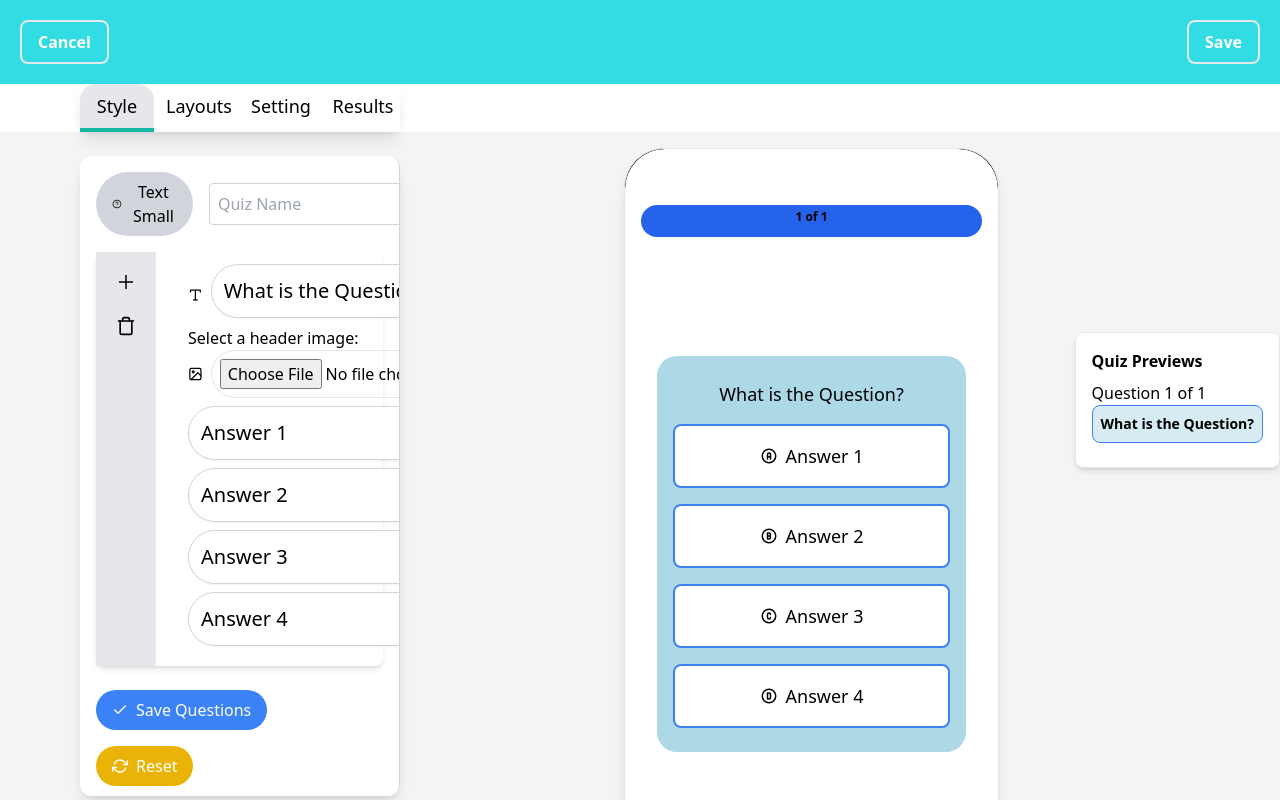
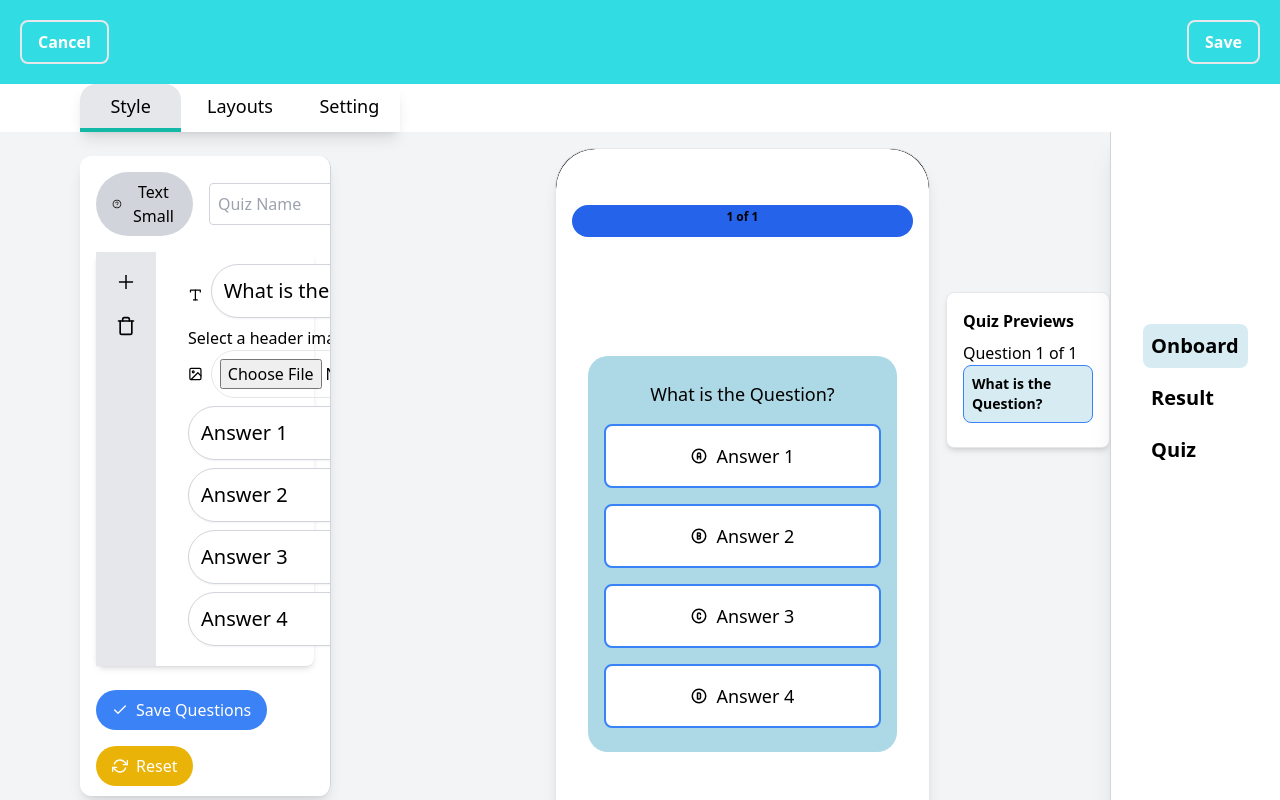
Before and after one commit to Manishsaily/visionVerse-Project, a Next.js app: page /setting in a window 1280 px wide. Shown: the top 800 px of the page. Built offline with nearby package versions, Linux system fonts and the light colour scheme.

Commit message:
added the right side nav

```diff
--- a/src/app/components/NavBar.jsx
+++ b/src/app/components/NavBar.jsx
@@ -14,10 +14,6 @@ const tabsData = [
   {
     label: "Setting",
     links: "/setting",
-  },
-  {
-    label: "Results",
-    links: "/result",
   },
 ];
 
--- /dev/null
+++ b/src/app/components/RightBar.jsx
@@ -0,0 +1,48 @@
+import Link from "next/link";
+import { useState } from "react";
+
+const NavbarItem = ({ label, href, isActive, onClick }) => {
+  return (
+    <div
+      className={`p-2 rounded-lg mb-2 cursor-pointer hover:shadow-lg ${
+        isActive ? "border-blue-500" : "border-gray-300"
+      }`}
+      onClick={onClick}
+      style={{
+        backgroundColor: isActive
+          ? "rgba(173, 216, 230, 0.5)"
+          : "rgba(255, 255, 255, 0.9)", // Highlight background for active
+      }}
+    >
+      <Link href={href}>
+        <div className="text-xl font-semibold">{label}</div>
+      </Link>
+    </div>
+  );
+};
+
+export const RightNavbar = () => {
+  const [activeIndex, setActiveIndex] = useState(0); // Track active navbar item
+
+  const navItems = [
+    { label: "Onboard", href: "" },
+    { label: "Result", href: "/result" },
+    { label: "Quiz", href: "/style" },
+  ];
+
+  return (
+    <div className="mt-40 h-1/4 p-4 rounded-lg">
+      <div className="flex flex-col">
+        {navItems.map((item, index) => (
+          <NavbarItem
+            key={index}
+            label={item.label}
+            href={item.href}
+            isActive={activeIndex === index} // Highlight active item
+            onClick={() => setActiveIndex(index)} // Set active item on click
+          />
+        ))}
+      </div>
+    </div>
+  );
+};
--- a/src/app/result/page.jsx
+++ b/src/app/result/page.jsx
@@ -3,6 +3,7 @@
 import { useState } from "react";
 import ResultManager from "../components/ResultManager";
 import ResultTemplate from "../components/ResultTemplate";
+import { RightNavbar } from "../components/RightBar";
 
 export default function ResultPage() {
   const [results, setResults] = useState([
@@ -136,7 +137,7 @@ export default function ResultPage() {
       </div>
 
       {/* Template Preview */}
-      <div className="flex ml-52 p-4">
+      <div className="ml-52 p-4">
         {results.map((result, index) => (
           <ResultTemplate
             key={index}
@@ -152,6 +153,9 @@ export default function ResultPage() {
           />
         ))}
       </div>
+      <div className="w-1/6 p-4 ml-auto bg-white border-l border-gray-300 shadow-xl">
+        <RightNavbar />
+      </div>
     </div>
   );
 }
--- a/src/app/setting/page.jsx
+++ b/src/app/setting/page.jsx
@@ -14,6 +14,7 @@ import {
 import { AiOutlinePlus, AiOutlineQuestionCircle } from "react-icons/ai";
 import Link from "next/link";
 import TemplateManager from "../components/TemplateManager";
+import { RightNavbar } from "../components/RightBar";
 
 export default function EditorPage() {
   const [quizName, setQuizName] = useState("");
@@ -460,7 +461,7 @@ export default function EditorPage() {
       </div>
 
       {/* Template Preview */}
-      <div className="ml-52 p-4 ">
+      <div className="ml-52 p-4">
         {/* Render only the current template */}
         {templates.length > 0 && (
           <div className="mb-6">
@@ -482,7 +483,7 @@ export default function EditorPage() {
       </div>
 
       {/* Side Preview of All Templates */}
-      <div className="fixed top-1/2 right-0 transform -translate-y-1/2 z-40 p-4 bg-white border border-gray-200 shadow-md rounded-lg">
+      <div className="mt-40 h-1/4 p-4 bg-white border border-gray-200 shadow-md rounded-lg">
         <h2 className="font-bold mb-2">Quiz Previews</h2>
         <div>{progressDisplay}</div>
         {templates.map((template, index) => (
@@ -493,6 +494,9 @@ export default function EditorPage() {
             isActive={currentTemplateIndex === index} // Highlight if active
           />
         ))}
+      </div>
+      <div className="w-1/6 p-4 ml-auto bg-white border-l border-gray-300 shadow-xl">
+        <RightNavbar />
       </div>
     </div>
   );
--- a/src/app/style/page.jsx
+++ b/src/app/style/page.jsx
@@ -3,6 +3,7 @@
 import React, { useState, useEffect } from "react";
 import TemplatePreview from "../components/TemplatePreview";
 import { FiSun, FiMoon, FiDroplet, FiCloud } from "react-icons/fi";
+import { RightNavbar } from "../components/RightBar";
 
 export default function StylePage() {
   // State initialization with localStorage fallback
@@ -239,6 +240,9 @@ export default function StylePage() {
           buttonStyle={buttonStyle} // Pass button style to TemplatePreview
         />
       </div>
+      <div className="w-1/6 p-4 ml-auto bg-white border-l border-gray-300 shadow-xl">
+        <RightNavbar />
+      </div>
     </div>
   );
 }
--- a/src/app/template/page.jsx
+++ b/src/app/template/page.jsx
@@ -3,6 +3,7 @@
 import React, { useState, useEffect } from "react";
 import TemplatePreview from "../components/TemplatePreview";
 import { MdViewStream, MdViewModule } from "react-icons/md";
+import { RightNavbar } from "../components/RightBar";
 
 export default function TemplatePage() {
   const [templates] = useState([
@@ -128,6 +129,9 @@ export default function TemplatePage() {
           </div>
         ))}
       </div>
+      <div className="w-1/6 ml-auto p-4 bg-white border-l border-gray-300 shadow-xl">
+        <RightNavbar />
+      </div>
     </div>
   );
 }
```
